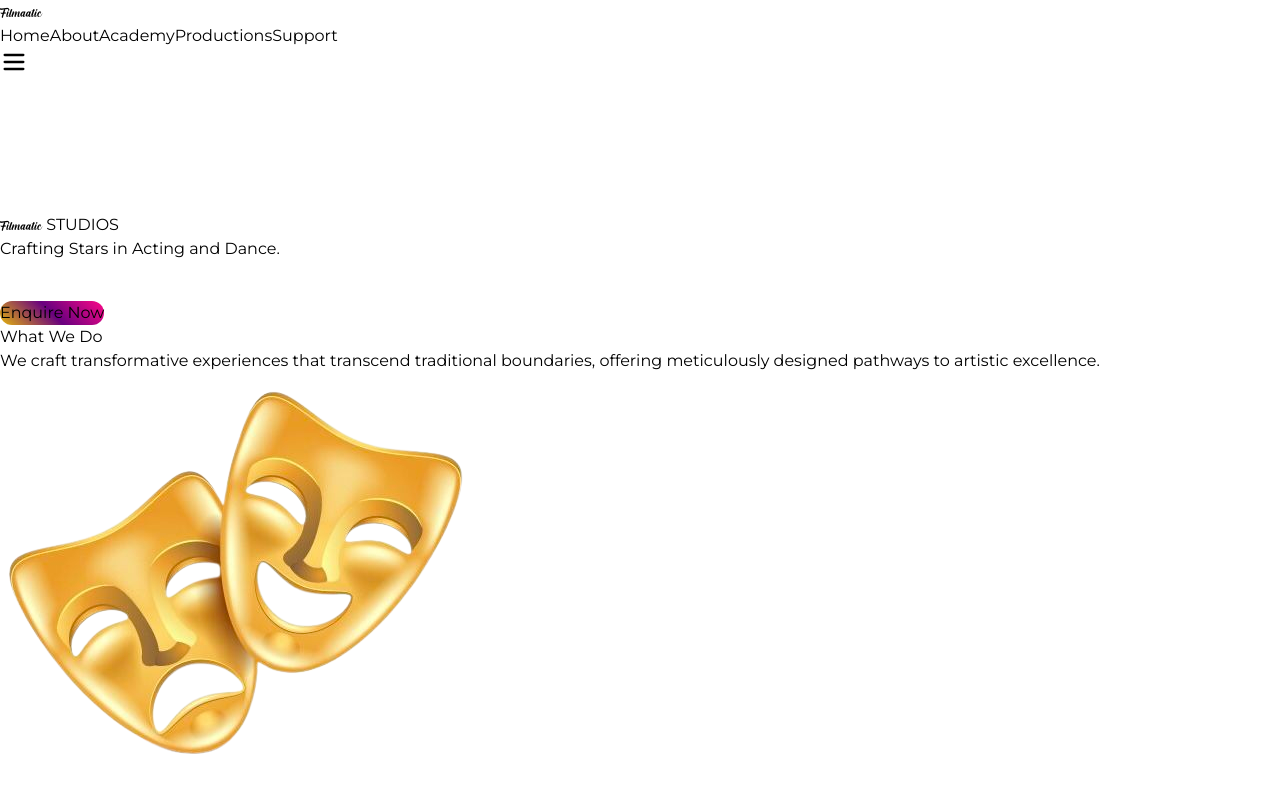
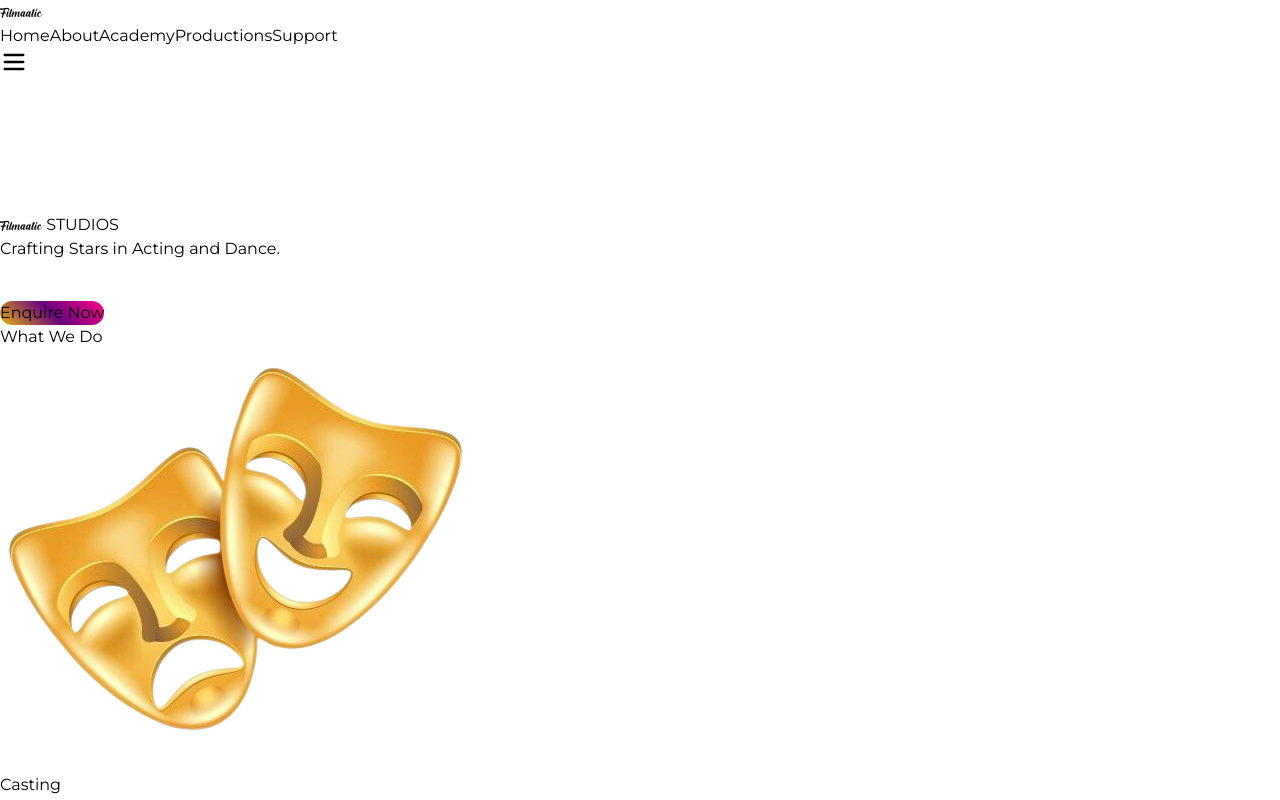
Before and after one commit to lifeplannerdev/filmaatic, a React (Vite) app: page / in a window 1280 px wide. Shown: the top 800 px of the page. Built offline with nearby package versions, Linux system fonts and the light colour scheme.

Commit message:
26 march commit

```diff
--- a/src/components/Cards.jsx
+++ b/src/components/Cards.jsx
@@ -54,7 +54,7 @@ const Cards = () => {
             What <span className="font-semibold text-transparent bg-clip-text bg-gradient-to-r from-indigo-400 to-rose-400">We Do</span>
           </h2>
           <p className="text-slate-400 max-w-2xl mx-auto text-lg leading-relaxed">
-            We craft transformative experiences that transcend traditional boundaries, offering meticulously designed pathways to artistic excellence.
+
           </p>
         </div>
 
```
